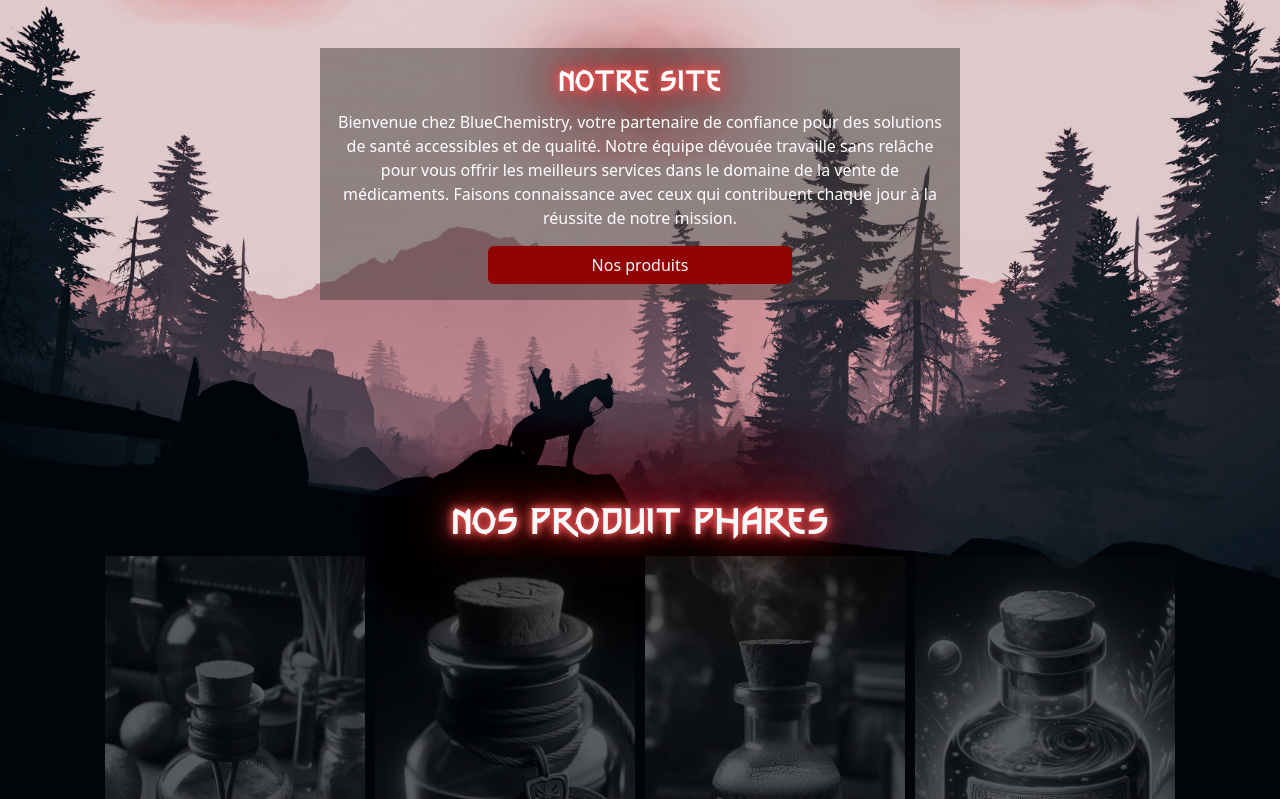
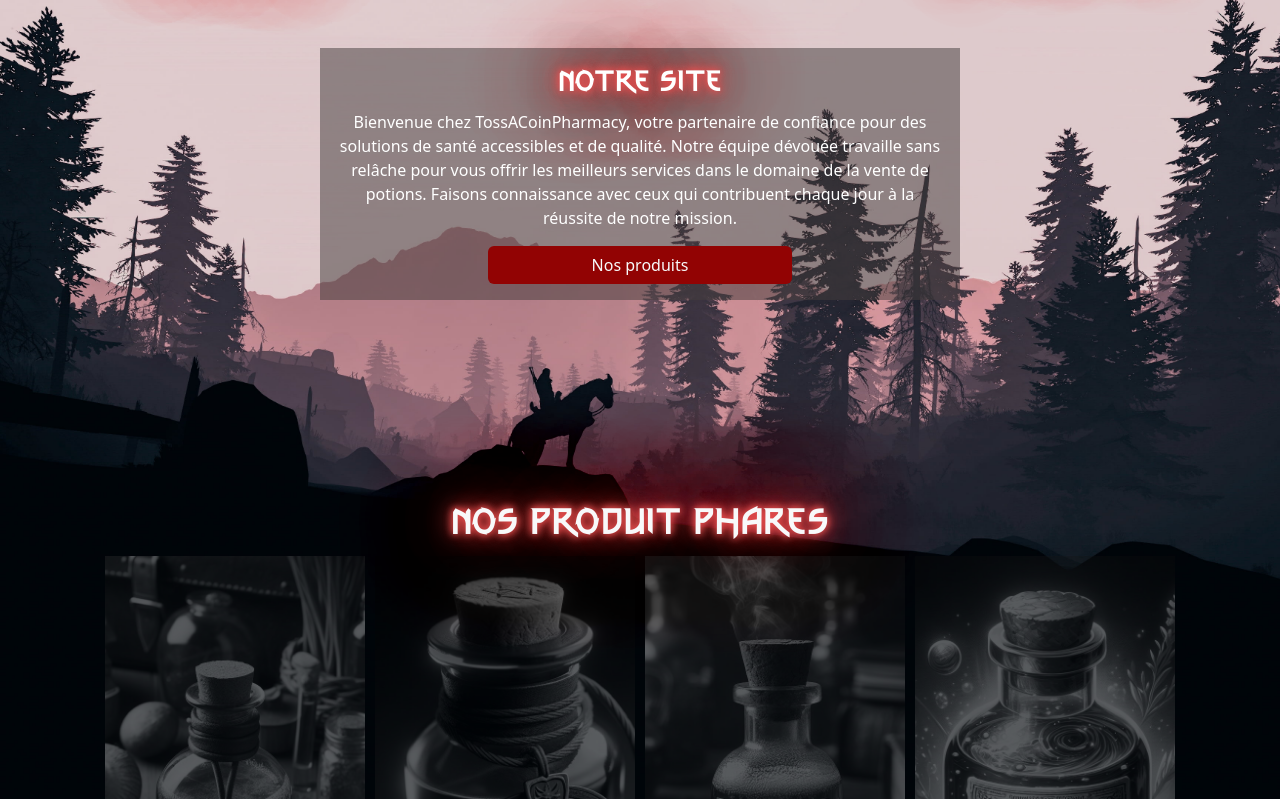
Before and after one commit to vivienLqy/TossACoinPharmacy, a PHP site: page / in a window 1280 px wide. Shown: the part 76-875 px from the top of the page. Run offline with PHP 8.4, Linux system fonts and the light colour scheme; data comes from the database, SQL or seed files in the repository.

Commit message:
merci mel

```diff
--- a/index.php
+++ b/index.php
@@ -14,9 +14,9 @@
         <!-- Titre et contenu principal de la section -->
         <h2 class="text-center ff-tw neonText">Notre Site</h2>
         <p class="text-center">
-            Bienvenue chez BlueChemistry, votre partenaire de confiance pour des solutions de santé
+            Bienvenue chez TossACoinPharmacy, votre partenaire de confiance pour des solutions de santé
             accessibles et de qualité. Notre équipe dévouée travaille sans relâche pour vous offrir les meilleurs
-            services dans le domaine de la vente de médicaments. Faisons connaissance avec ceux qui contribuent chaque
+            services dans le domaine de la vente de potions. Faisons connaissance avec ceux qui contribuent chaque
             jour à la réussite de notre mission.
         </p>
         <!-- Bouton de lien vers la page des produits -->
--- a/style.css
+++ b/style.css
@@ -115,4 +115,5 @@
 
 .list-group-item {
     background-color: #fff0  !important;
+    border: var(--bs-list-group-border-width) solid var(--bs-secondary-color);
 }
```
